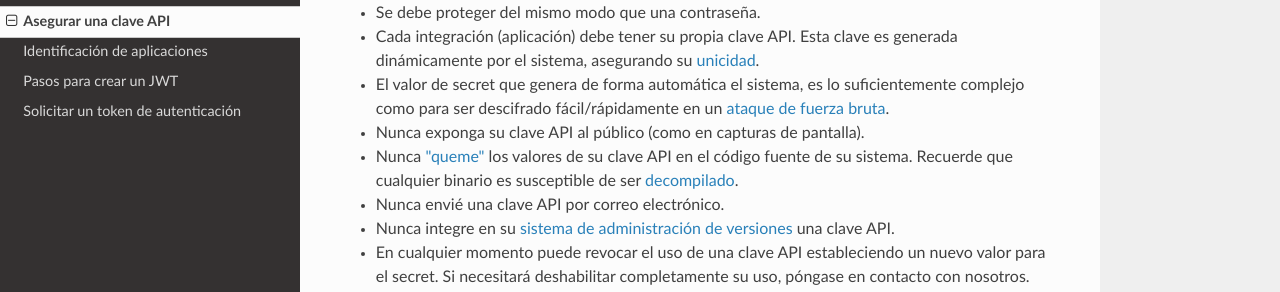
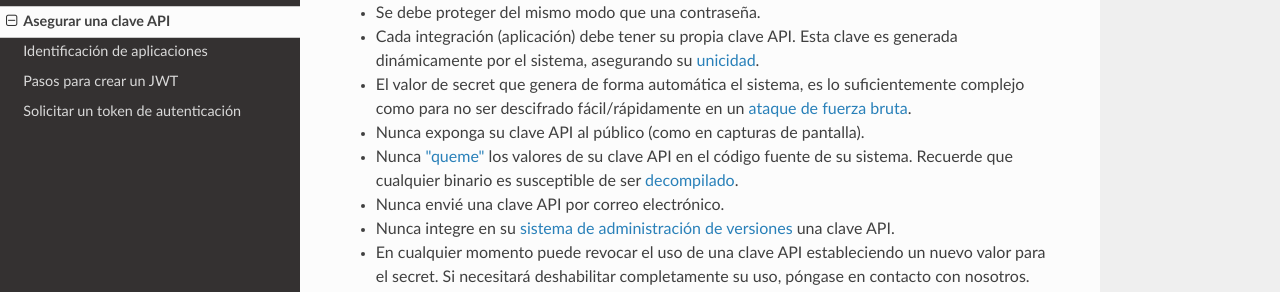
Before and after one commit to menchi2000/Aspen, an MkDocs documentation site: the page built from docs/Securing_AppKey.md, in a window 1280 px wide. Shown: the part 159-451 px from the top of the page. Built offline with MkDocs 1.6.1, drawn with Linux system fonts in a browser that asks for light colours; nearby versions of some CDN libraries; old or Windows-style settings are respelled for this version of MkDocs.

```diff
--- a/docs/Securing_AppKey.md
+++ b/docs/Securing_AppKey.md
@@ -4,7 +4,7 @@
 
 - Cada integración (aplicación) debe tener su propia clave API. Esta clave es generada dinámicamente por el sistema, asegurando su [unicidad](https://es.wikipedia.org/wiki/Unicidad).
 
-- El valor de secret que genera de forma automática el sistema, es lo suficientemente complejo como para ser descifrado fácil/rápidamente en un [ataque de fuerza bruta](https://es.wikipedia.org/wiki/Ataque_de_fuerza_bruta).
+- El valor de secret que genera de forma automática el sistema, es lo suficientemente complejo como para no ser descifrado fácil/rápidamente en un [ataque de fuerza bruta](https://es.wikipedia.org/wiki/Ataque_de_fuerza_bruta).
 
 - Nunca exponga su clave API al público (como en capturas de pantalla).
 
```
